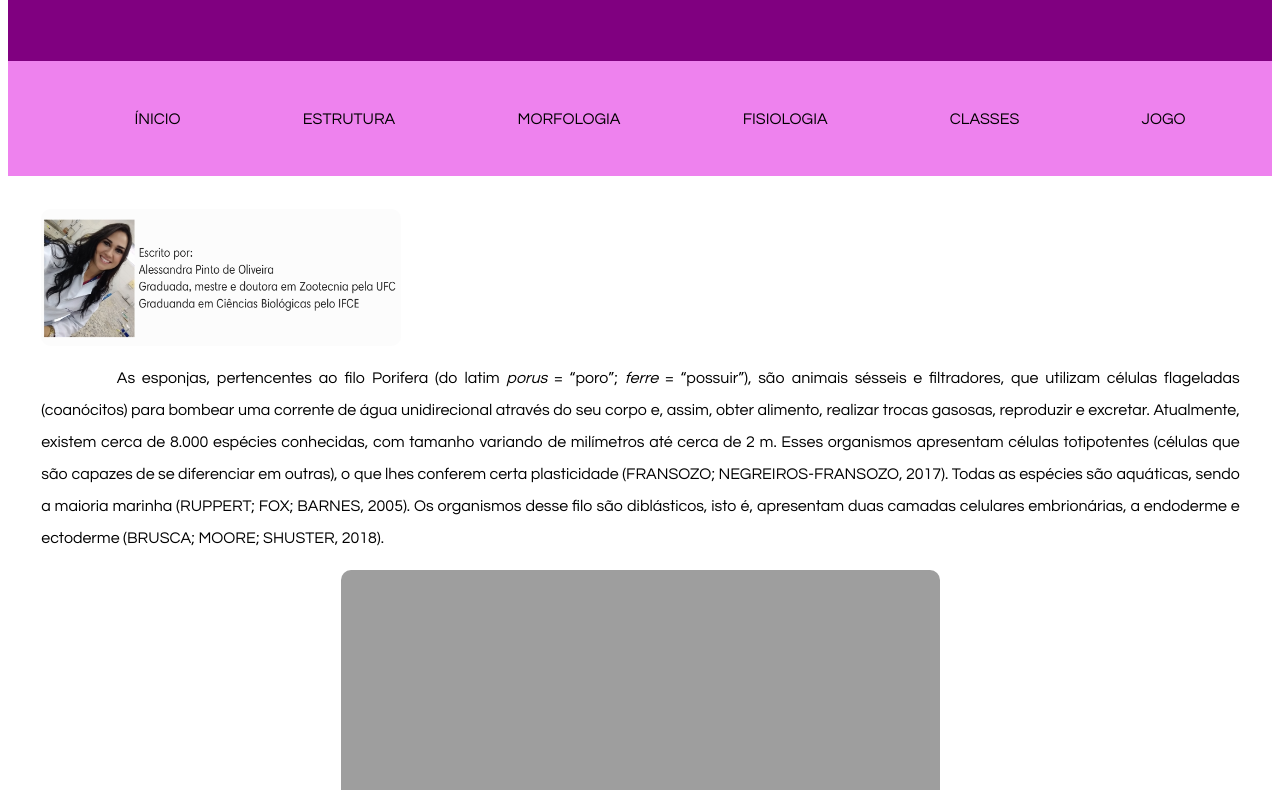
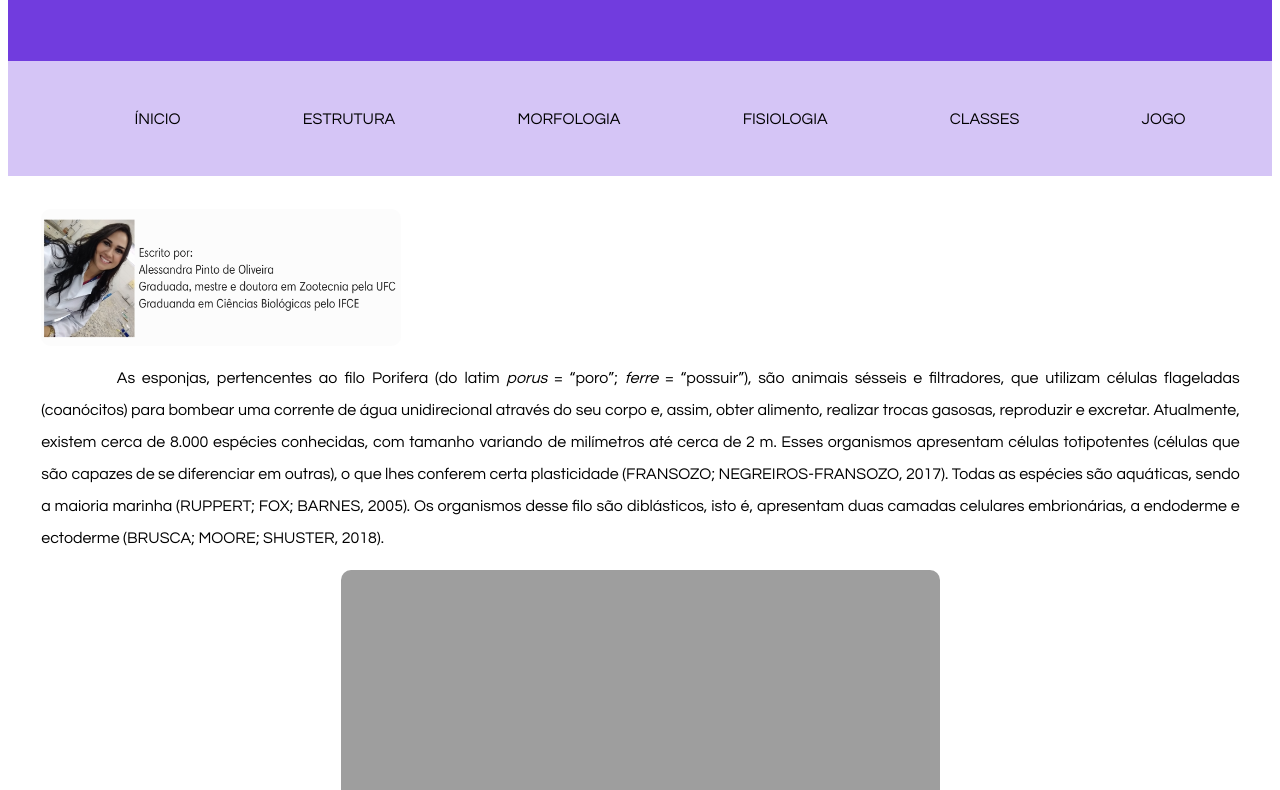
Before and after one commit to AlessandraPO/porifera, a plain HTML site: page index.html in a window 1280 px wide. Shown: the part 151-941 px from the top of the page. Drawn offline with Linux system fonts and the light colour scheme.

Commit message:
Add files via upload

```diff
--- a/estiloporifera.css
+++ b/estiloporifera.css
@@ -3,13 +3,13 @@
 }
 
 :root {
-	--cor1: purple;
-	--cor2: violet;
+	--cor1: #713CDE;
+	--cor2: #D5C5F6;
 	--cor3: white;
 }
 
 body {
-  font-family: century gothic;
+  font-family: Century Gothic;
 }
 
 header {
```
